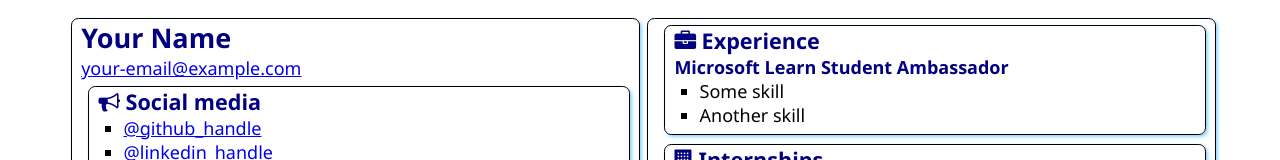
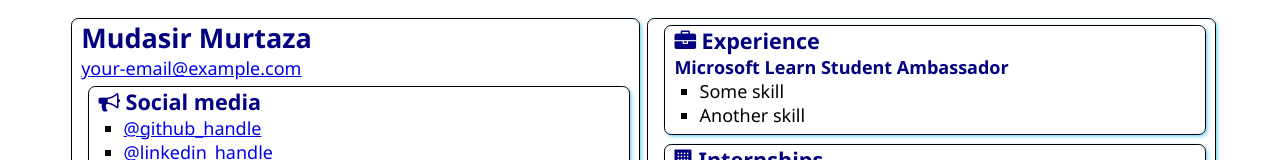
Before and after one commit to mudasirmurtaza/SATechnicalOnboarding, a plain HTML site: page src/index.html in a window 1280 px wide. Shown: the top 160 px of the page. Drawn offline with Linux system fonts and the light colour scheme.

Commit message:
Added My Name
Added my name in resume.

```diff
--- a/src/index.html
+++ b/src/index.html
@@ -12,7 +12,7 @@
 <body>
     <main>
         <article class="box">
-            <h1>Your Name</h1>
+            <h1>Mudasir Murtaza</h1>
             <div><a href="mailto:your.email@example.com">your-email@example.com</a></div>
 
             <section class="box">
```
